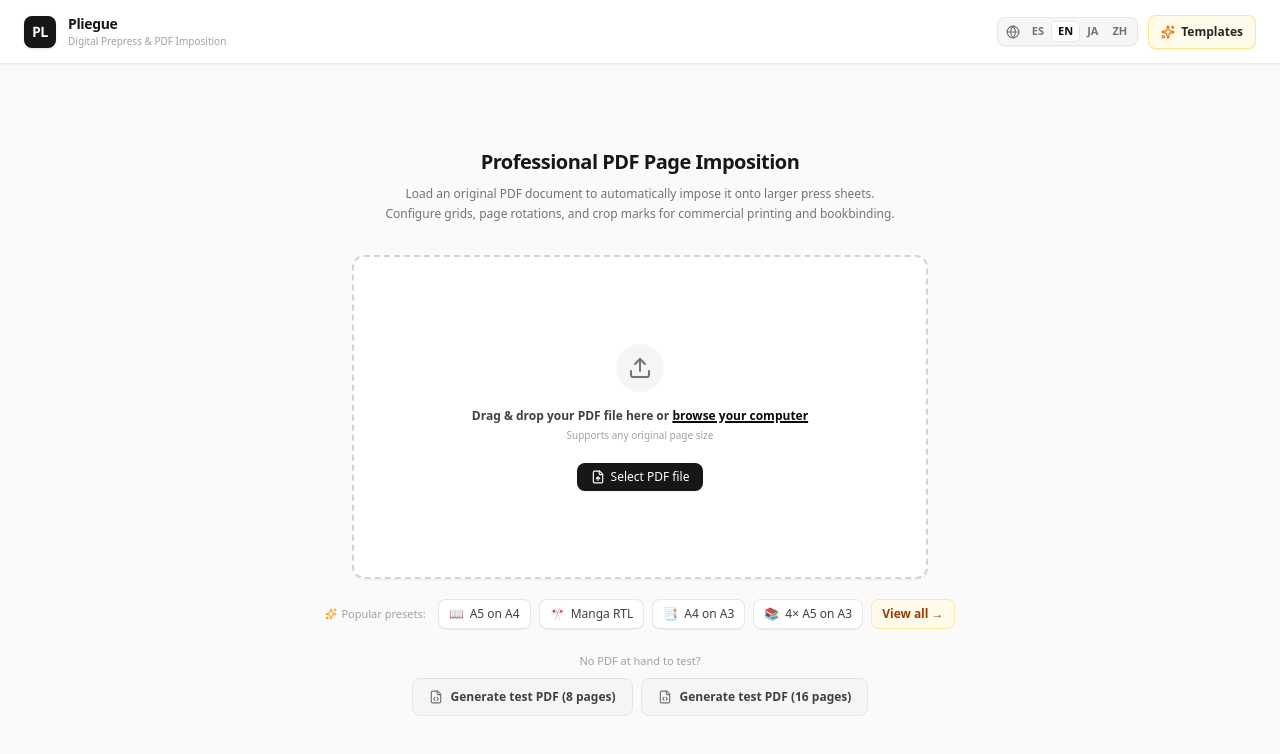
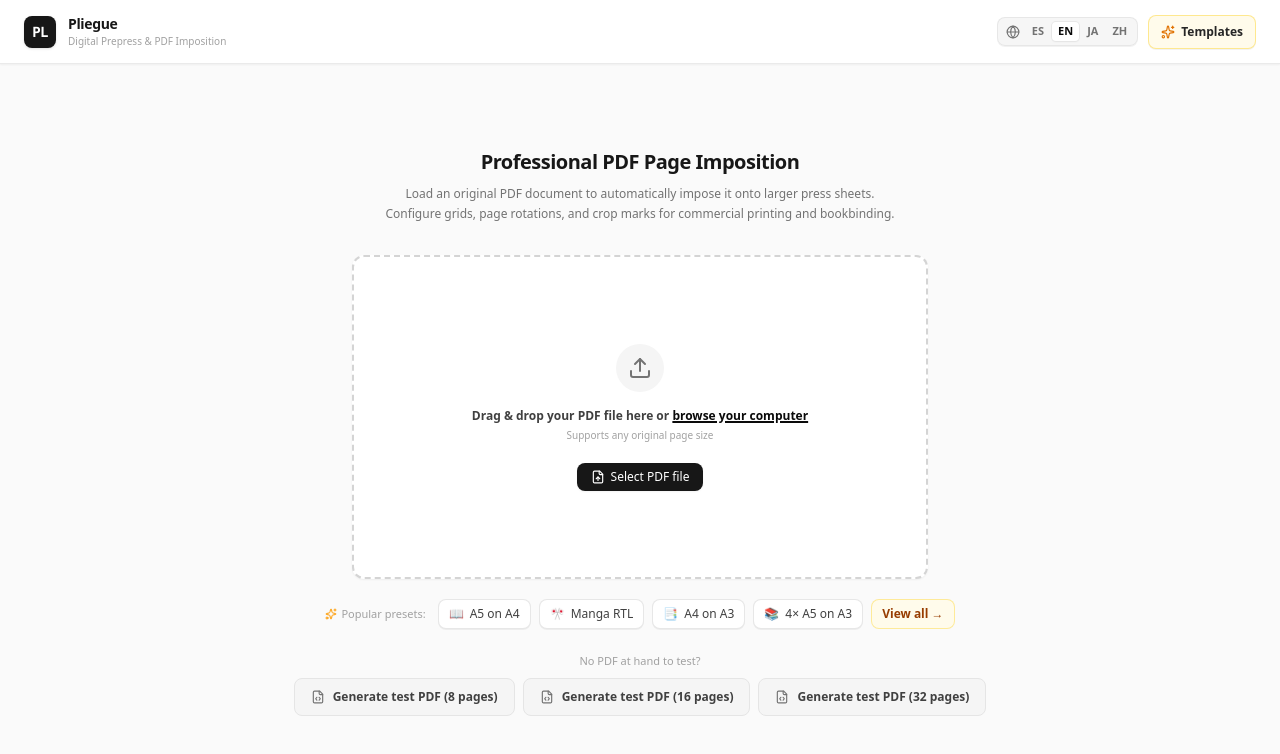
Before and after one commit to srsergi0/pliegue, a React (Vite) app: page / in a window 1280 px wide. Shown: the top 754 px of the page. Built offline with nearby package versions, Linux system fonts and the light colour scheme.

Commit message:
feat: initialize application structure with Electron, React UI, and multi-language support

```diff
--- a/electron/main.ts
+++ b/electron/main.ts
@@ -141,7 +141,7 @@ function createWindow() {
 
   // En modo desarrollo, abrir la consola automáticamente
   if (isDev) {
-    mainWindow.webContents.openDevTools();
+    //mainWindow.webContents.openDevTools();
   }
 
   if (isDev) {
--- a/src/App.tsx
+++ b/src/App.tsx
@@ -760,6 +760,15 @@ export default function App() {
                   <FileCode className="w-3.5 h-3.5 text-neutral-500" />
                   <span>{t.welcome.generate16}</span>
                 </button>
+                <button
+                  onClick={() => handleLoadSamplePDF(32)}
+                  disabled={parsing}
+                  className="flex items-center gap-2 bg-neutral-100 hover:bg-neutral-200/80 text-neutral-700 border border-neutral-200 font-semibold text-xs px-4 py-2.5 rounded-lg transition-all cursor-pointer disabled:opacity-50"
+                  id="btn-sample-pdf-32"
+                >
+                  <FileCode className="w-3.5 h-3.5 text-neutral-500" />
+                  <span>{t.welcome.generate32}</span>
+                </button>
               </div>
             </div>
 
--- a/src/i18n/locales/en.ts
+++ b/src/i18n/locales/en.ts
@@ -38,6 +38,7 @@ export const en: Translations = {
     noPdfPrompt: 'No PDF at hand to test?',
     generate8: 'Generate test PDF (8 pages)',
     generate16: 'Generate test PDF (16 pages)',
+    generate32: 'Generate test PDF (32 pages)',
     viewAll: 'View all',
     samplePageWord: 'PAGE',
     sampleTitle: 'IMPOSITION TEST DOCUMENT',
--- a/src/i18n/locales/es.ts
+++ b/src/i18n/locales/es.ts
@@ -38,6 +38,7 @@ export const es: Translations = {
     noPdfPrompt: '¿No tienes un PDF a mano para probar?',
     generate8: 'Generar PDF de prueba (8 páginas)',
     generate16: 'Generar PDF de prueba (16 páginas)',
+    generate32: 'Generar PDF de prueba (32 páginas)',
     viewAll: 'Ver todas',
     samplePageWord: 'PÁGINA',
     sampleTitle: 'DOCUMENTO DE PRUEBA DE IMPOSICIÓN',
--- a/src/i18n/locales/ja.ts
+++ b/src/i18n/locales/ja.ts
@@ -38,6 +38,7 @@ export const ja: Translations = {
     noPdfPrompt: '試すPDFが手元にありませんか？',
     generate8: 'テストPDFを生成（8ページ）',
     generate16: 'テストPDFを生成（16ページ）',
+    generate32: 'テストPDFを生成（32ページ）',
     viewAll: 'すべて見る',
     samplePageWord: 'ページ',
     sampleTitle: '面付けテスト用ドキュメント',
--- a/src/i18n/locales/zh.ts
+++ b/src/i18n/locales/zh.ts
@@ -38,6 +38,7 @@ export const zh: Translations = {
     noPdfPrompt: '手头没有可测试的PDF吗？',
     generate8: '生成测试PDF（8页）',
     generate16: '生成测试PDF（16页）',
+    generate32: '生成测试PDF（32页）',
     viewAll: '查看全部',
     samplePageWord: '页面',
     sampleTitle: '拼版测试文档',
--- a/src/i18n/types.ts
+++ b/src/i18n/types.ts
@@ -37,6 +37,7 @@ export interface Translations {
     noPdfPrompt: string;
     generate8: string;
     generate16: string;
+    generate32: string;
     viewAll: string;
     samplePageWord: string;
     sampleTitle: string;
```
